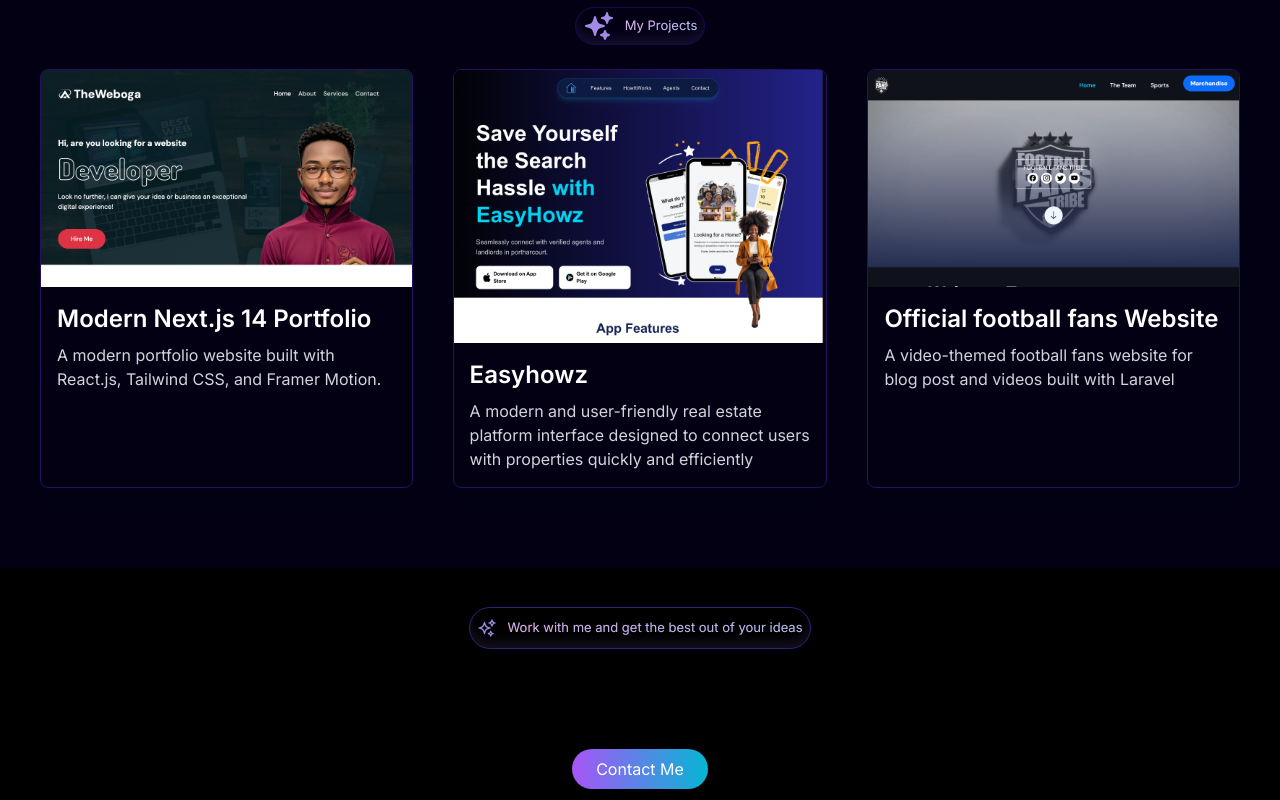
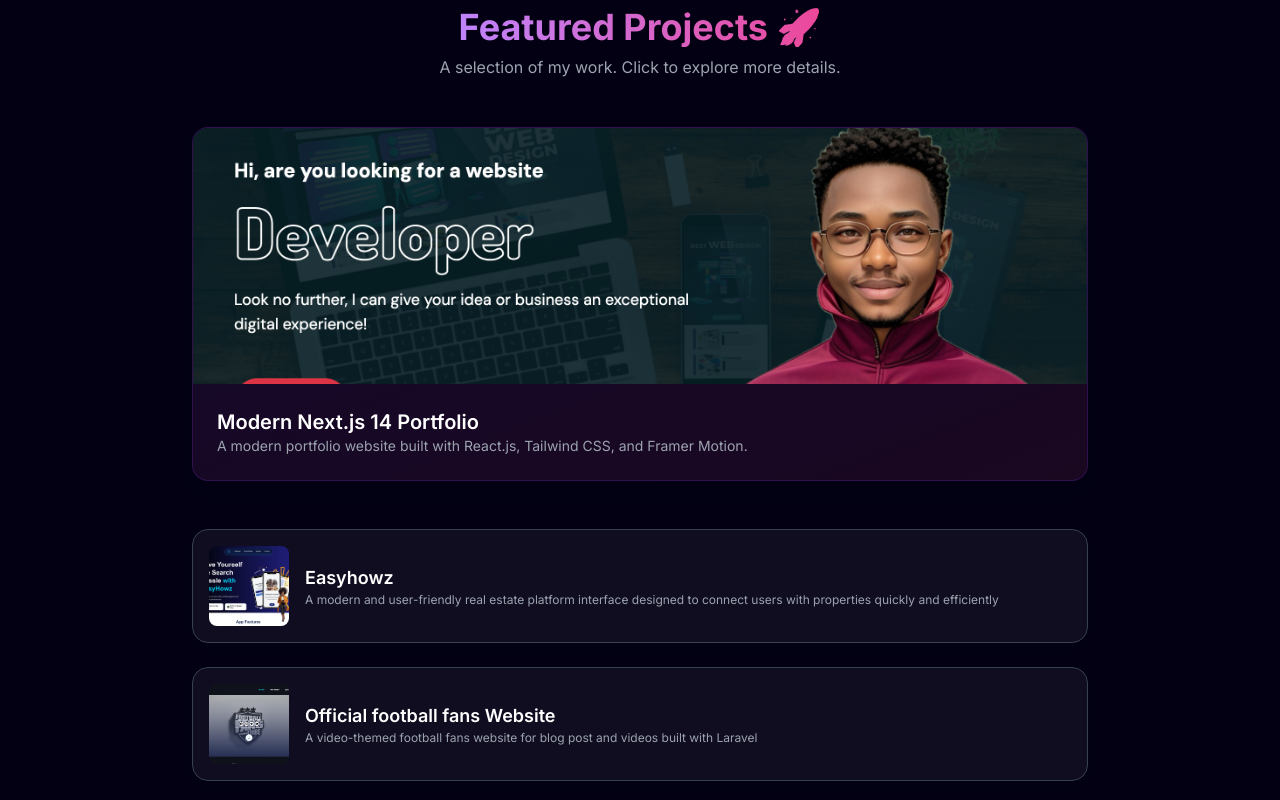
Before and after one commit to Rexisle/portfolio, a Next.js app: page / in a window 1280 px wide. Shown: the part 3500-4300 px from the top of the page. Built offline with nearby package versions, Linux system fonts and the light colour scheme; a web font is replaced by a local one.

Commit message:
Update projects.tsx

```diff
--- a/components/main/projects.tsx
+++ b/components/main/projects.tsx
@@ -1,37 +1,125 @@
-import { ProjectCard } from "@/components/sub/project-card";
+"use client";
+
+import { useState } from "react";
 import { PROJECTS } from "@/constants";
-import { slideInFromTop } from "@/lib/motion";
-import { SparklesIcon } from "@heroicons/react/24/solid";
-import { motion } from "framer-motion";
+import { motion, AnimatePresence } from "framer-motion";
 
 export const Projects = () => {
+  const [expanded, setExpanded] = useState<string | null>(null);
+
   return (
     <section
       id="projects"
-      className="flex flex-col items-center justify-center py-20"
+      className="relative flex flex-col items-center justify-center py-20 px-6"
     >
-    <div
+      {/* Section Heading */}
+      <h2 className="text-3xl md:text-4xl font-bold bg-gradient-to-r from-purple-400 to-pink-500 bg-clip-text text-transparent text-center">
+        Featured Projects 🚀
+      </h2>
+      <p className="mt-2 text-gray-400 text-center max-w-xl">
+        A selection of my work. Click to explore more details.
+      </p>
 
-          className="Welcome-box py-[2px] px-[7px] border border-[#34158f8b] opacity-[0.9]"
+      {/* Highlighted Project */}
+      <div className="mt-12 w-full max-w-4xl">
+        <motion.div
+          layout
+          className="bg-gradient-to-br from-purple-500/10 to-pink-500/10 border border-purple-600/20 rounded-2xl shadow-lg overflow-hidden hover:shadow-purple-500/30 transition-shadow duration-300"
+          onClick={() =>
+            setExpanded(expanded === PROJECTS[0].title ? null : PROJECTS[0].title)
+          }
         >
-          <div className="flex items-center">
-            <SparklesIcon className="text-[#b49bff] mr-[10px] h-8 w-8" />
-            <h1 className="Welcome-text text-[13px]">
-              My Projects
-            </h1>
+          <img
+            src={PROJECTS[0].image}
+            alt={PROJECTS[0].title}
+            className="w-full h-64 object-cover"
+          />
+          <div className="p-6">
+            <h3 className="text-xl font-semibold text-white">
+              {PROJECTS[0].title}
+            </h3>
+            <p className="text-sm text-gray-400">
+              {PROJECTS[0].description}
+            </p>
           </div>
-        </div>
-        <br />
 
-      <div className="h-full w-full flex flex-col md:flex-row gap-10 px-10">
-        {PROJECTS.map((project) => (
-          <ProjectCard
+          <AnimatePresence>
+            {expanded === PROJECTS[0].title && (
+              <motion.div
+                initial={{ opacity: 0, height: 0 }}
+                animate={{ opacity: 1, height: "auto" }}
+                exit={{ opacity: 0, height: 0 }}
+                transition={{ duration: 0.3 }}
+                className="p-6 bg-black/40 border-t border-purple-500/20"
+              >
+                <p className="text-gray-300 text-sm">
+                  ✨ This is the featured project with more details. You can add
+                  tech stack, challenges, and links here.
+                </p>
+                <a
+                  href={PROJECTS[0].link}
+                  target="_blank"
+                  className="mt-4 inline-block px-4 py-2 text-sm font-medium rounded-lg bg-purple-600 hover:bg-purple-700 text-white"
+                >
+                  View Project
+                </a>
+              </motion.div>
+            )}
+          </AnimatePresence>
+        </motion.div>
+      </div>
+
+      {/* Other Projects (Stacked) */}
+      <div className="mt-12 w-full max-w-4xl flex flex-col gap-6">
+        {PROJECTS.slice(1).map((project) => (
+          <motion.div
             key={project.title}
-            src={project.image}
-            title={project.title}
-            description={project.description}
-            link={project.link}
-          />
+            layout
+            className="bg-white/5 border border-gray-700 rounded-2xl shadow-md overflow-hidden cursor-pointer hover:border-purple-500/40 transition-all"
+            onClick={() =>
+              setExpanded(expanded === project.title ? null : project.title)
+            }
+          >
+            <div className="flex items-center p-4 gap-4">
+              <img
+                src={project.image}
+                alt={project.title}
+                className="w-20 h-20 object-cover rounded-lg"
+              />
+              <div>
+                <h4 className="text-lg font-semibold text-white">
+                  {project.title}
+                </h4>
+                <p className="text-xs text-gray-400 line-clamp-2">
+                  {project.description}
+                </p>
+              </div>
+            </div>
+
+            <AnimatePresence>
+              {expanded === project.title && (
+                <motion.div
+                  initial={{ opacity: 0, height: 0 }}
+                  animate={{ opacity: 1, height: "auto" }}
+                  exit={{ opacity: 0, height: 0 }}
+                  transition={{ duration: 0.3 }}
+                  className="px-6 pb-6 bg-black/30"
+                >
+                  <p className="text-gray-300 text-sm">
+                    🔍 More details about {project.title}. Include role, tech
+                    stack, features, and challenges solved.
+                  </p>
+                  <a
+                    href={project.link}
+                    target="_blank"
+                    className="mt-4 inline-block px-4 py-2 text-sm font-medium rounded-lg bg-purple-600 hover:bg-purple-700 text-white"
+                  >
+                    View Project
+                  </a>
+                </motion.div>
+              )}
+            </AnimatePresence>
+          </motion.div>
         ))}
       </div>
     </section>
```
